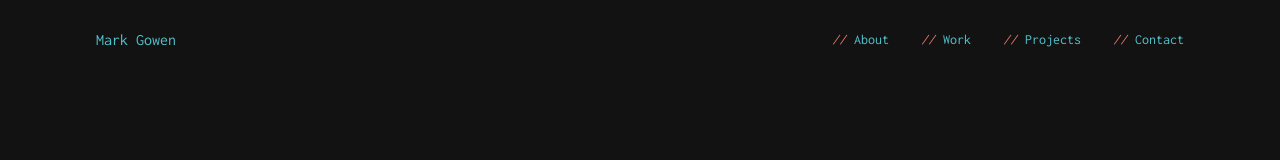
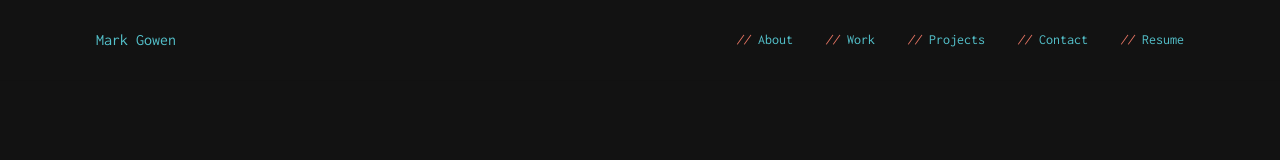
Before and after one commit to markgowen/portfolio-v2, a Next.js app: page / in a window 1280 px wide. Shown: the top 160 px of the page. Built offline with nearby package versions, Linux system fonts and the light colour scheme.

Commit message:
Added Resume to Navbar

```diff
--- a/app/components/navbar/MenuItem.tsx
+++ b/app/components/navbar/MenuItem.tsx
@@ -2,7 +2,7 @@
 'use client';
 
 interface MenuItemProps {
-  onClick: () => void;
+  onClick?: () => void;
   label: string;
 }
 
--- a/app/components/navbar/Navbar.tsx
+++ b/app/components/navbar/Navbar.tsx
@@ -7,6 +7,8 @@ import Logo from './Logo';
 import MenuItem from './MenuItem';
 import {useState} from 'react';
 import {FaBars, FaTimes} from 'react-icons/fa';
+
+import {NavLink} from 'reactstrap';
 
 const Navbar = () => {
   const router = useRouter();
@@ -56,6 +58,14 @@ const Navbar = () => {
                 onClick={() => router.push('/contact')}
                 label="Contact"
               />
+              <NavLink
+                id="resume"
+                href="/resume.pdf"
+                target="_blank"
+                className="text-aqua"
+              >
+                <MenuItem label="Resume" />
+              </NavLink>
             </div>
             <button
               onClick={handleMenu}
```
Also changed, not shown: package.json (+10 -2 lines), tsconfig.json (+7 -1 lines), 2 other files (tests, documents, lock files or other folders).
